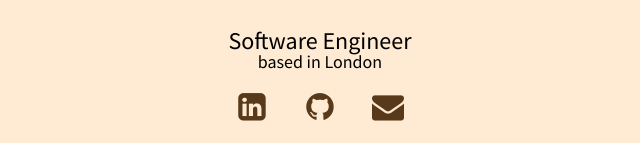
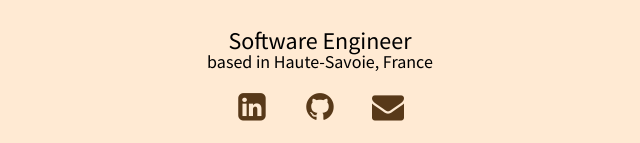
Before and after one commit to hmmmsausages/hmmmsausages.github.io, a plain HTML site: page index.html in a window 1280 px wide. Shown: the part 363-506 px from the top of the page, without its empty margins (320-960 px from the left). Drawn offline with Linux system fonts and the light colour scheme.

Commit message:
Update location

```diff
--- a/index.html
+++ b/index.html
@@ -28,7 +28,7 @@
   <header>
     <h1 class="boing">Hello, I'm Andre</h1>
     <h3>Software Engineer</h3>
-    <h4>based in London</h4>
+    <h4>based in Haute-Savoie, France</h4>
 
     <ul>
       <li>
```
